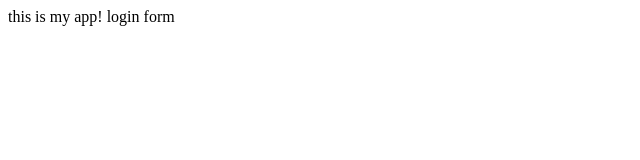
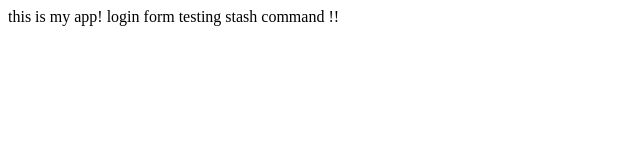
Before and after one commit to ahmadibhais/myappsample, a plain HTML site: page index.html in a window 1280 px wide. Shown: the whole page, without its empty margins (0-640 px from the left). Drawn offline with Linux system fonts and the light colour scheme.

Commit message:
latest commit

```diff
--- a/index.html
+++ b/index.html
@@ -5,5 +5,6 @@
 <body>
 this is my app!
 login form
+testing stash command !!
 </body>
 </html>
```
Also changed, not shown: applog.txt (added).
